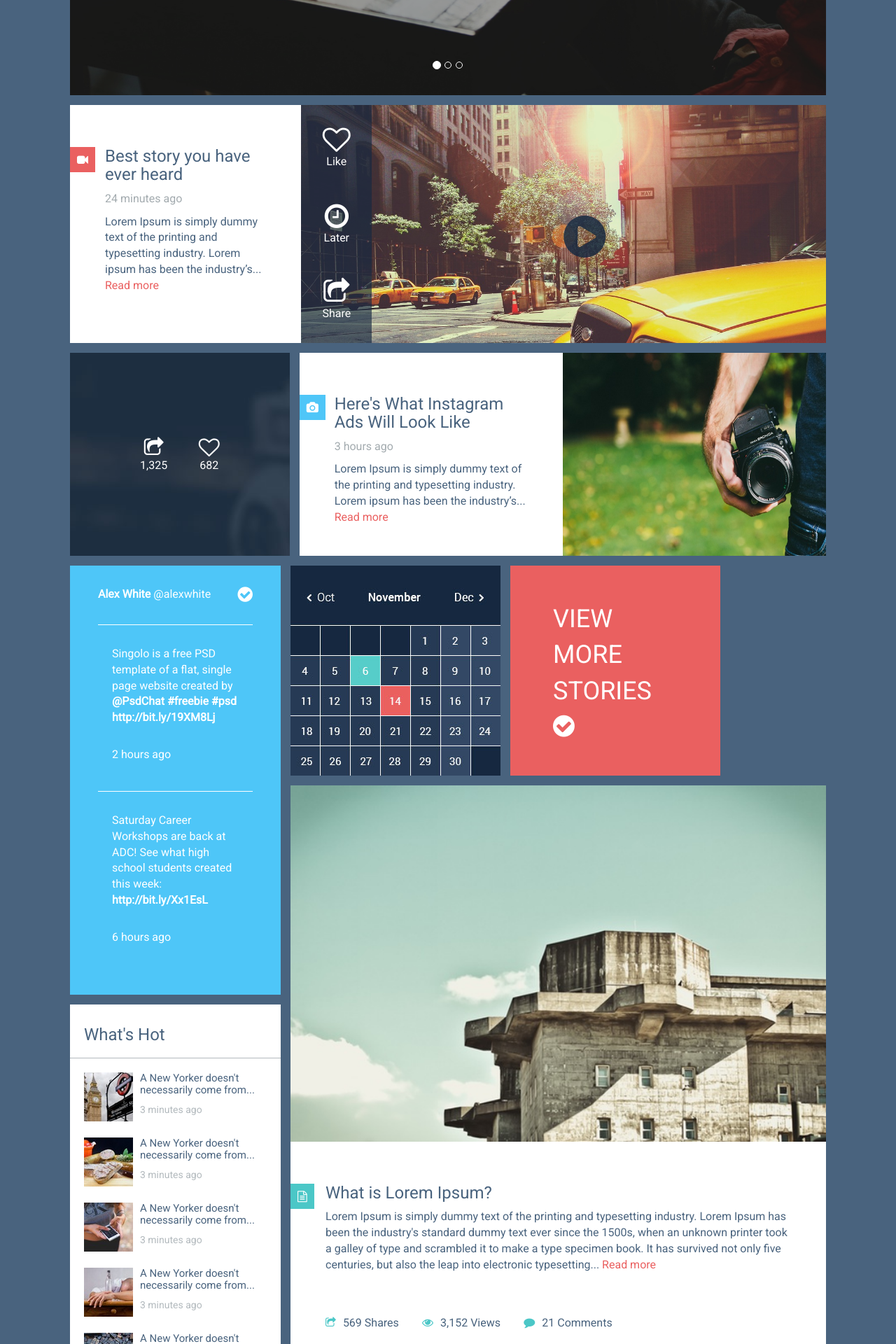
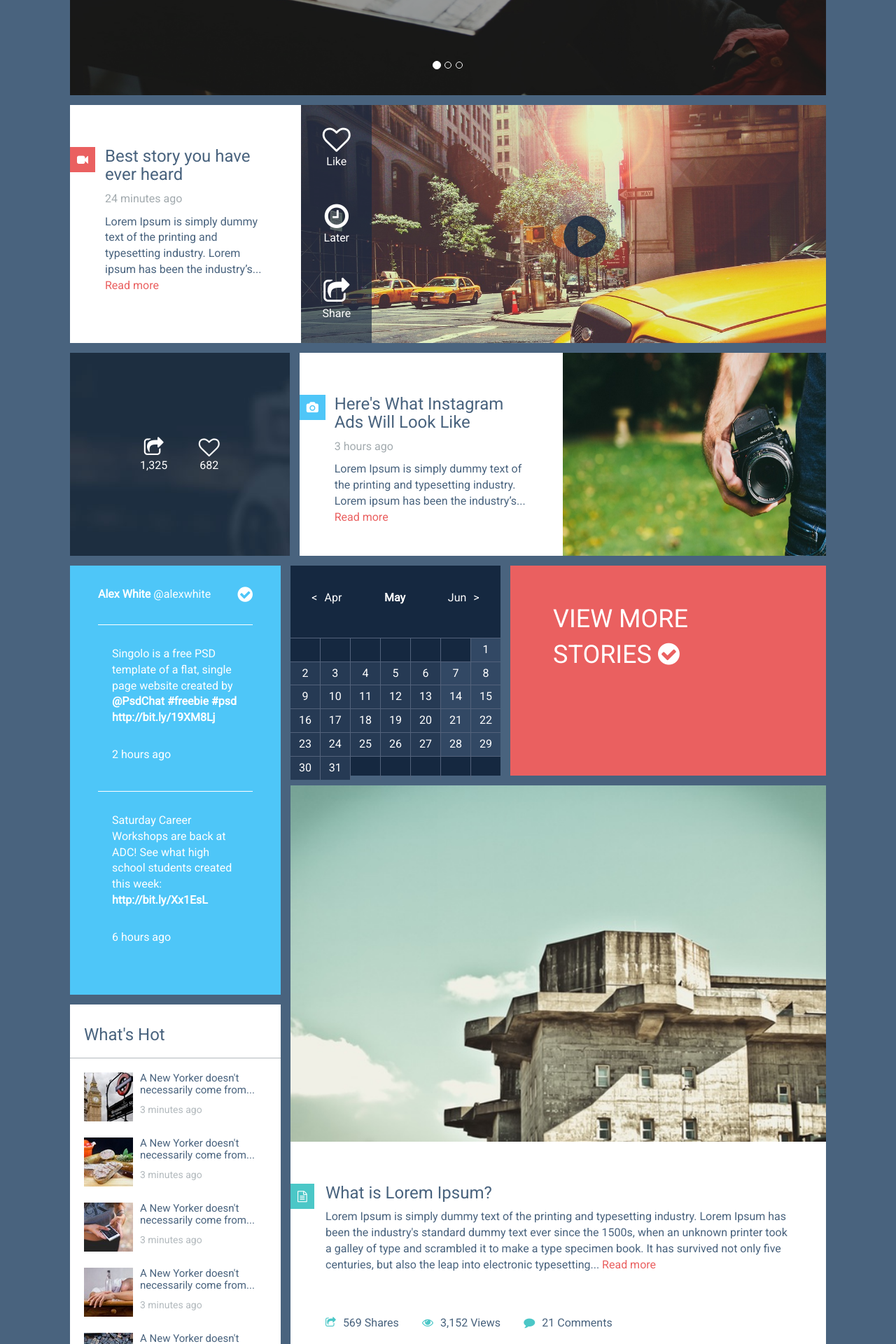
Before and after one commit to Shenloc/Magazine, a Jekyll site: the page built from index.html, in a window 1280 px wide. Shown: the part 733-2653 px from the top of the page at 70% size. Built offline with Jekyll 4.4.1, drawn with Linux system fonts in a browser that asks for light colours; nearby versions of some CDN libraries.

Commit message:
Added calendar with some js - not 100%

```diff
--- /dev/null
+++ b/_includes/calendar.html
@@ -0,0 +1,65 @@
+<div id="calendar">
+  <div id="calendar-head">
+    <a class="prev-month" href="#">Apr</a>
+    <p><strong>May</strong></p>
+    <a class="next-month" href="#">Jun</a>
+  </div>
+  <div id="calendar-body">
+    <table>
+      <tr>
+        <td></td>
+        <td></td>
+        <td></td>
+        <td></td>
+        <td></td>
+        <td></td>
+        <td class="weekend">1</td>
+      </tr>
+      <tr>
+        <td class="week">2</td>
+        <td class="week">3</td>
+        <td class="week">4</td>
+        <td class="week">5</td>
+        <td class="week">6</td>
+        <td class="weekend">7</td>
+        <td class="weekend">8</td>
+      </tr>
+      <tr>
+        <td class="week">9</td>
+        <td class="week">10</td>
+        <td class="week">11</td>
+        <td class="week">12</td>
+        <td class="week">13</td>
+        <td class="weekend">14</td>
+        <td class="weekend">15</td>
+      </tr>
+      <tr>
+        <td class="week">16</td>
+        <td class="week">17</td>
+        <td class="week">18</td>
+        <td class="week">19</td>
+        <td class="week">20</td>
+        <td class="weekend">21</td>
+        <td class="weekend">22</td>
+      </tr>
+      <tr>
+        <td class="week">23</td>
+        <td class="week">24</td>
+        <td class="week">25</td>
+        <td class="week">26</td>
+        <td class="week">27</td>
+        <td class="weekend">28</td>
+        <td class="weekend">29</td>
+      </tr>
+      <tr>
+        <td class="week">30</td>
+        <td class="week">31</td>
+        <td></td>
+        <td></td>
+        <td></td>
+        <td></td>
+        <td></td>
+      </tr>
+    </table>
+  </div>
+</div>
--- a/_includes/grid-section.html
+++ b/_includes/grid-section.html
@@ -6,8 +6,8 @@
   </aside>
 
   <div id="main-grid-sections">
-    <section id="calendar">
-      <img src="img/calendar.jpg">
+    <section id="event">
+      {% include calendar.html %}
       <a class="view-more" href="#">
         VIEW MORE STORIES
         <i class="fa fa-check-circle" aria-hidden="true"></i>
--- /dev/null
+++ b/_sass/_calendar.sass
@@ -0,0 +1,48 @@
+#calendar
+  background-color: $bg-content
+  min-width: 300px
+  #calendar-head
+    display: flex
+    justify-content: space-around
+    p
+      color: #fff
+      padding: 35px 0
+    a
+      padding: 35px 0
+      color: #fff
+    .prev-month
+      &::before
+        content: "\003c"
+        color: #fff
+        margin-right: 10px
+    .next-month
+      &::after
+        content: "\003e"
+        color: #fff
+        margin-left: 10px
+
+  #calendar-body
+    table
+      width: 100%
+      height: 100%
+      tr
+        border-top: 1px solid #53627b
+        height: 100%
+        td
+          text-align: center
+          color: #fff
+          height: 100%
+          padding: 5px
+          border-right: 1px solid #53627b
+          &:last-of-type
+            border-right: none
+          &:hover
+            background-color: #56ccc8
+            cursor: pointer
+
+        .week
+          background-color: #263a54
+        .weekend
+          background-color: #324864
+        .mark
+          background-color: $red-accent !important
--- a/_sass/_grid-section.sass
+++ b/_sass/_grid-section.sass
@@ -6,7 +6,7 @@
 
   #main-grid-sections
 
-    #calendar
+    #event
       display: flex
       max-height: 300px
       @media(max-width: 720px)
@@ -17,7 +17,6 @@
         background-color: $red-accent
         color: #fff
         font-size: 36px
-        max-width: 300px
         padding: 50px 60px
         border: 1px solid $red-accent
         margin-left: 14px
--- a/_sass/_nav-dropdown.sass
+++ b/_sass/_nav-dropdown.sass
@@ -53,7 +53,7 @@
     .nav-content
       width: 50%
       .content-section
-        background-color: #152840
+        background-color: $bg-content
         position: relative
         &:hover
           background-color: #263a54
--- a/css/main.sass
+++ b/css/main.sass
@@ -6,6 +6,7 @@ $red-accent: #ea6060
 $black: #475055
 $bg-color: #49637e
 $gray: #b2b9bd
+$bg-content: #152840
 
 @import "base"
 @import "navbar"
@@ -14,6 +15,7 @@ $gray: #b2b9bd
 @import "video"
 @import "instagram"
 @import "grid-section"
+@import "calendar"
 @import "new-story"
 @import "footer"
 
--- a/js/script.js
+++ b/js/script.js
@@ -4,13 +4,22 @@ function init() {
   $('#nav-dropdown').slideToggle(1);
 }
 
-
   $('#menu-button').click(function(){
     $(this).toggleClass('active-menu');
     $('#nav-dropdown').slideToggle(300);
   });
 
+/*
   $(".social-list a").on('hover', function(){
     var color = "#db4437";
     $(this, ".fa").css("color", "red");
   });
+*/
+
+  //  CALENDAR
+
+  $('td').on('click', function(){
+    if ($('td').text().length > 0) {
+      $(this).toggleClass('mark');
+    }
+  });
```
